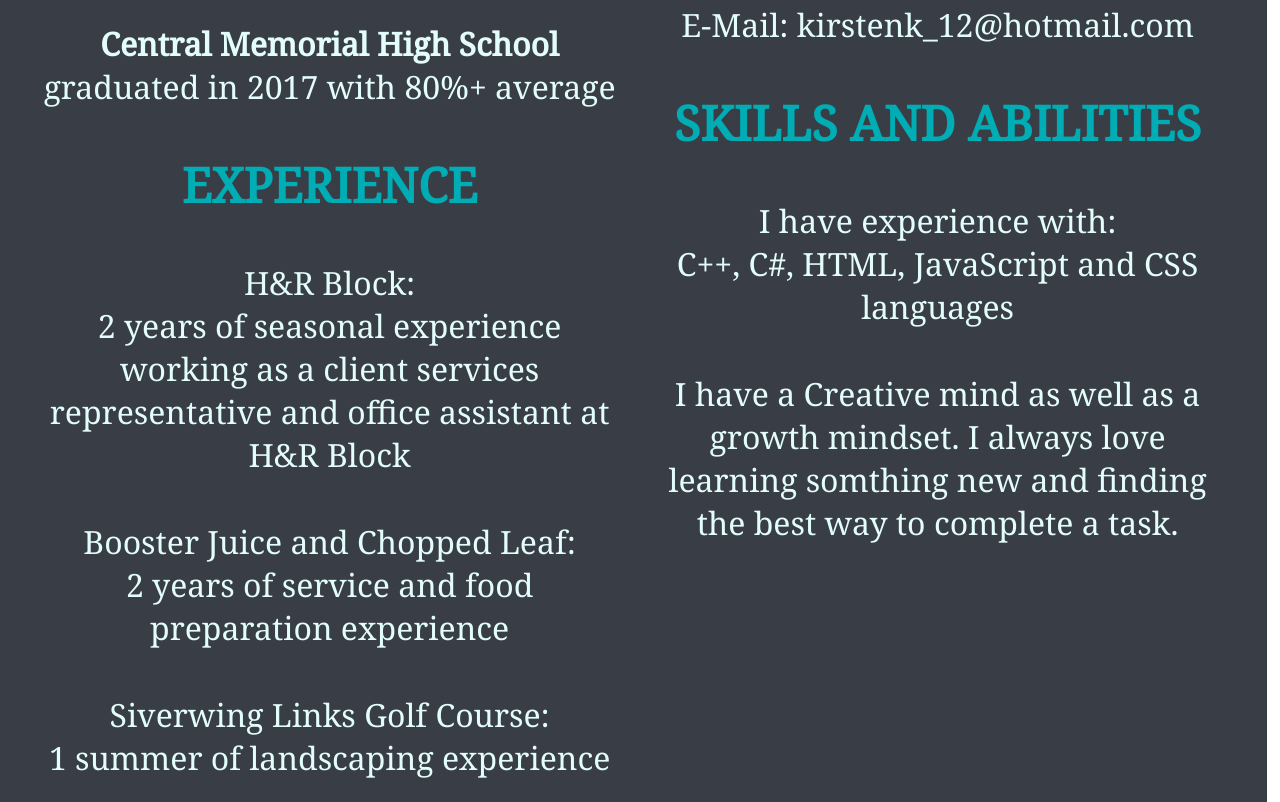
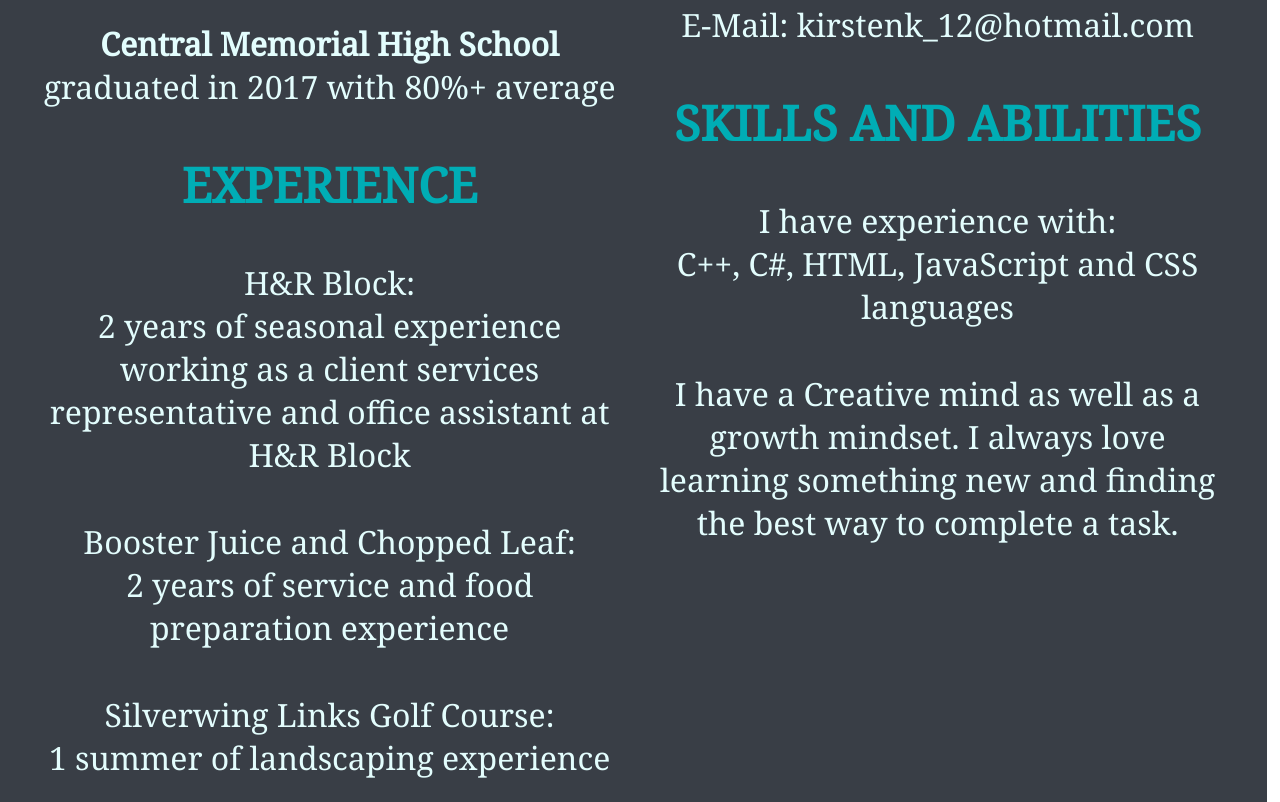
Before and after one commit to kirstenk12/Kirsten-Kristensen-Personal-Site, a plain HTML site: page index.html in a window 1280 px wide. Shown: the part 1226-2028 px from the top of the page. Drawn offline with Linux system fonts and the light colour scheme.

Commit message:
Update index.html
typos

```diff
--- a/index.html
+++ b/index.html
@@ -53,7 +53,7 @@
       <p>Booster Juice and Chopped Leaf: <br>
         2 years of service and food preparation experience</p>
       <br><br>
-      <p>Siverwing Links Golf Course: <br>
+      <p>Silverwing Links Golf Course: <br>
         1 summer of landscaping experience</p>
     </div>
 
@@ -71,7 +71,7 @@
       <p>I have experience with: <br> C++, C#, HTML, JavaScript and CSS languages</p>
       <br><br>
       <p>I have a Creative mind as well as a growth mindset. I always love
-        learning somthing new and finding the best way to complete a task.</p>
+        learning something new and finding the best way to complete a task.</p>
     </div>
 
   </div>
```
